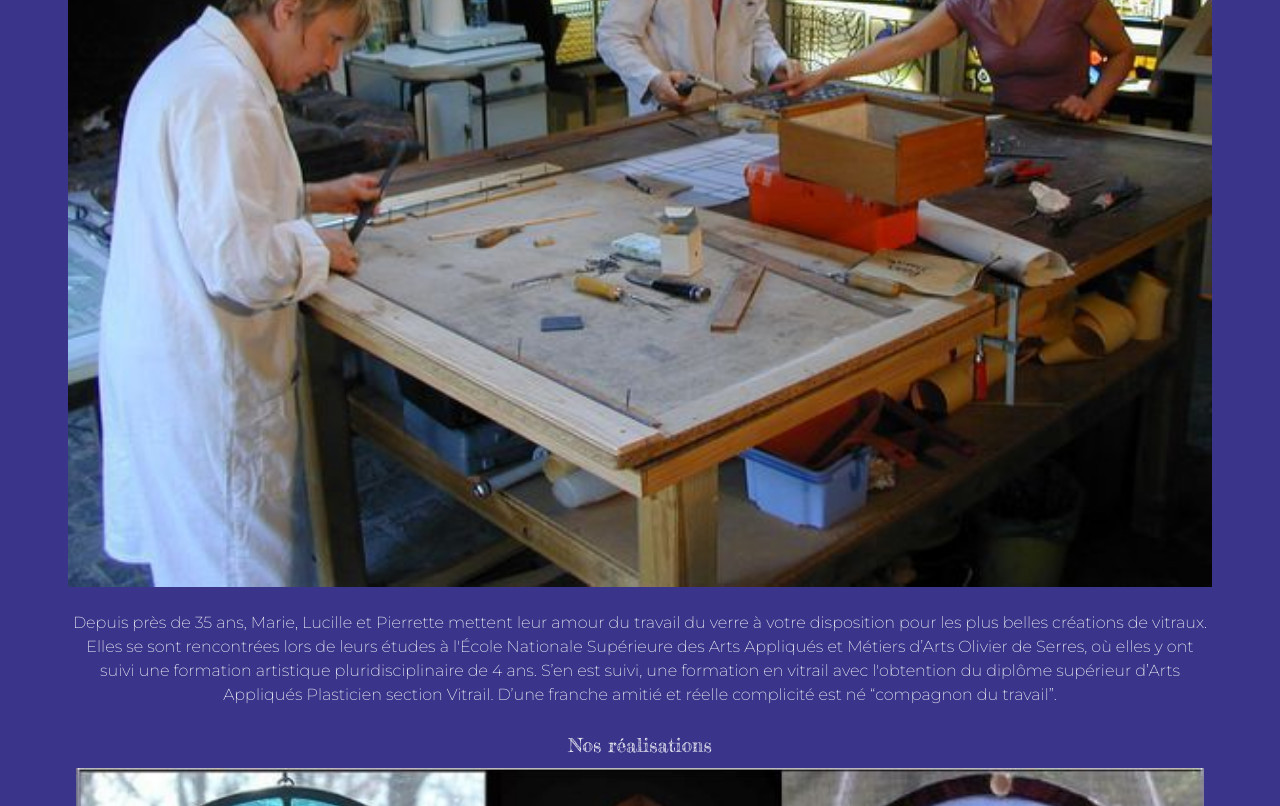
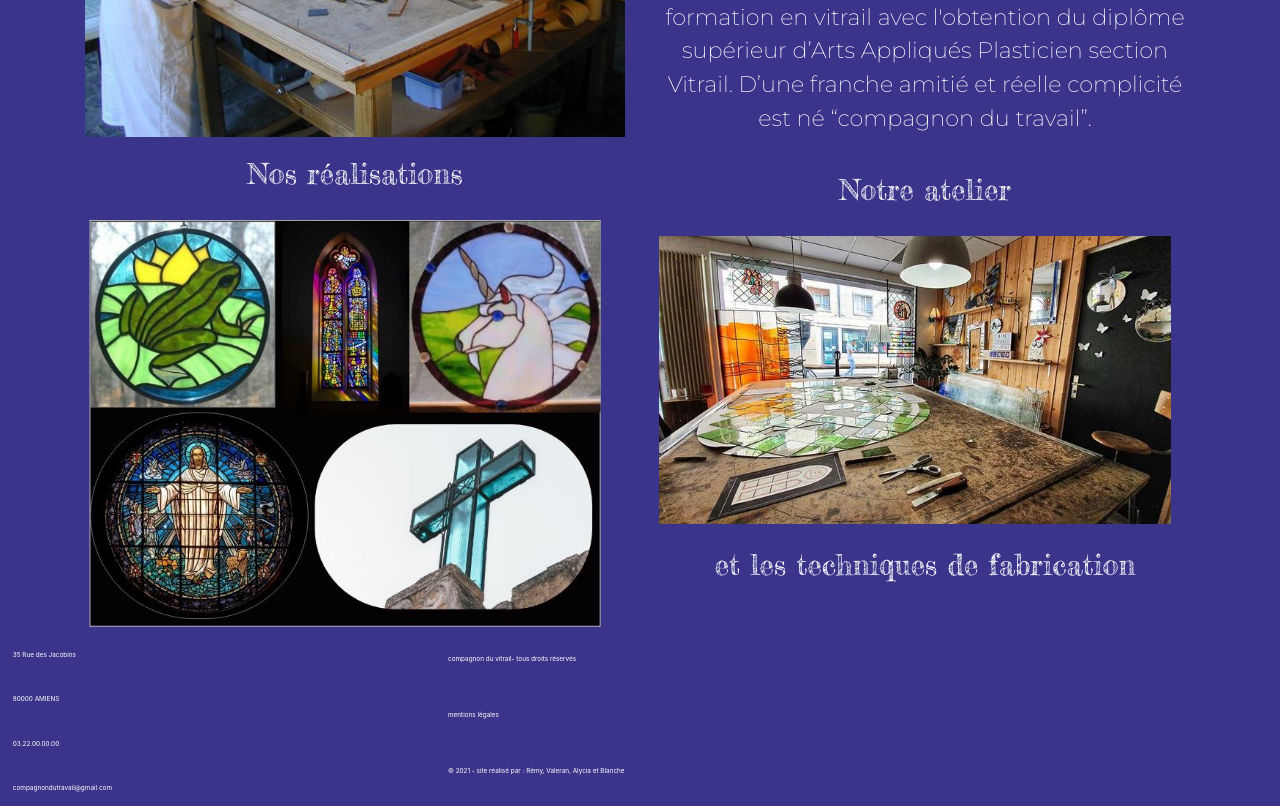
Before and after one commit to Valeran-despinay/LAMANU_Projet_2_Compagnon_du_vitrail, a plain HTML site: page index.html in a window 1280 px wide. Shown: the part 860-1666 px from the top of the page. Drawn offline with nearby package versions, Linux system fonts and the light colour scheme; a web font is replaced by a local one.

Commit message:
page d'accueil body terminé

```diff
--- a/assets/CSS/style.css
+++ b/assets/CSS/style.css
@@ -1,5 +1,6 @@
 @import url('https://fonts.googleapis.com/css2?family=Fredericka+the+Great&display=swap');
 @import url('https://fonts.googleapis.com/css2?family=Montserrat:wght@200&family=Roboto&display=swap');
+
 @font-face {
     font-family: "FrederickatheGreat-Regular";
     src: url("../fonts/FrederickatheGreat-Regular.ttf");
@@ -15,31 +16,70 @@
     text-decoration: none;
 }
 
-h2:hover {
+body {
+    background-color: #3a358a;
+}
+
+/* Page d'accueil, texte de présentation de l'entreprise */
+main{
+    width: 100vw;
+}
+
+#Accueil_presentation_entreprise {
+    font-family: 'Montserrat', sans-serif;
+}
+
+#Accueil_presentation_equipe {
+    font-family: 'Montserrat', sans-serif;
+}
+
+.Accueil_body_h2 {
+    text-decoration: none;
+    font-family: 'FrederickatheGreat-Regular', sans-serif;
+}
+
+section{
+    justify-content: center;
+}
+
+.Accueil_h2:hover {
     /* survol*/
     color: #08dd3d;
 }
 
-body {
-    background-color: #3a358a;
-}
-/* Page d'accueil, texte de présentation de l'entreprise */
-#Accueil_presentation_entreprise{
-    font-family: 'Montserrat', sans-serif;
-    font-size: 1.1rem;
+@media screen and (min-width: 575px) {
+    #Accueil_presentation_equipe{
+        font-size: 1.4rem;
+    }
+    #Accueil_body_equipe{
+        display: flex;
+        flex-wrap: wrap;
+        align-items: center;
+        justify-content: space-between;
+    }
+
+    .Accueil_body_h2 {
+        font-size: 1.8rem;
+    }
+    #Accueil_body_sections{
+        display: flex;
+        flex-wrap: wrap;
+        align-items: center;
+        justify-content: space-between;
+    }
+
+    section{
+        width: 40vw;
+        height: auto;
+    }
+
+    .Accueil_body_sections_img{
+        width: 40vw;
+        height: auto;
+    }
 }
 
-#Accueil_presentation_equipe{
-    font-family: 'Montserrat', sans-serif;
-    font-size: 1rem;
-    padding-inline-end: 1px;
-    padding-inline-start: 1px;
-}
-
-.Accueil_body_titres{
-    font-family: 'FrederickatheGreat-Regular', sans-serif;
-    font-size: 1.2rem;
-}
+/* Fin -----------body accueil projet_2------------------------- */
 
 .presentation {
     display: flex;
@@ -104,6 +144,7 @@ header {
     background-repeat: no-repeat;
     background-size: cover;
 }
+
 /* div #bandeau contient #logo & h1 */
 #bandeau {
     display: flex;
@@ -134,6 +175,7 @@ h1 {
     padding-left: 1rem;
     flex-wrap: wrap;
 }
+
 /* fin du bandeau */
 /* la nav #navigation contient les boutons .atelier, .realisations, .contact  */
 #navigation {
@@ -182,6 +224,7 @@ h1 {
     text-decoration: none;
     color: #000000;
 }
+
 /* fin de nav */
 /* début du footer */
 #footer {
@@ -237,7 +280,7 @@ h1 {
     color: #000000;
 }
 
-@media screen and (min-width: 480px) {
+/* @media screen and (min-width: 480px) {
     #bandeau {
         height: 156px;
     }
@@ -278,13 +321,13 @@ h1 {
     .mentions,
     .copyright {
         font-size: 20px;
-    }
+    } */
 
-    .presentation {
+    /* .presentation {
         padding: 100px;
         font-size: 3rem;
-    }
-
+    } */
+/*
     .imgpresentation {
         width: 100%;
         height: 60%;
@@ -319,6 +362,6 @@ h1 {
         height: 60%;
 
         padding: 30px;
-    }
+    } */
 
-}
+/* } */
--- a/index.html
+++ b/index.html
@@ -41,10 +41,10 @@
 
         </nav>
     </header>
-    <main>
-        <div class="container col-11 mt-3 text-center">
-            <div class="row border text-center">
-                <div id="Accueil_presentation_entreprise" class="col bg-white text-secondary">
+    <main class="container">
+        <div class="row row-cols-1 row-cols-sm-2">
+            <div class="mt-3 text-center col-12 col-sm-12">
+                <div id="Accueil_presentation_entreprise" class="bg-white text-secondary pt-3">
                     <p>Compagnon du vitrail, la somme en lumière:<br>
                         Fondé par 3 amies en 1986 dans la tradition des artisans créateurs verriers .
                         Situé à deux pas de la cathédrale d'Amiens, elle perpétue l’art millénaire du vitrail grâce à
@@ -57,31 +57,44 @@
                         art dans les sphères du design contemporain.</p>
                 </div>
             </div>
-            <div class="mt-4">
+            <div id="Accueil_body_equipe" class="col-12 col-sm-6 mt-4">
                 <img src="assets/images/equipe.jpg" class="img-fluid" alt="Photo de l'équipe">
             </div>
-            <div id="Accueil_presentation_equipe" class="col text-center text-white mt-4">
+            <div id="Accueil_presentation_equipe" class="col-12 col-sm-6 mt-4 text-center text-white">
                 Depuis près de 35 ans, Marie, Lucille et Pierrette mettent leur amour du travail du verre à votre
-                disposition pour les plus belles créations de vitraux. Elles se sont rencontrées lors de leurs études à
+                disposition pour les plus belles créations de vitraux. Elles se sont rencontrées lors de leurs
+                études à
                 l'École Nationale Supérieure des Arts Appliqués et Métiers d’Arts Olivier de Serres, où elles y ont
                 suivi une formation artistique pluridisciplinaire de 4 ans. S’en est suivi, une formation en vitrail
-                avec l'obtention du diplôme supérieur d’Arts Appliqués Plasticien section Vitrail. D’une franche amitié
+                avec l'obtention du diplôme supérieur d’Arts Appliqués Plasticien section Vitrail. D’une franche
+                amitié
                 et réelle complicité est né “compagnon du travail”.
             </div>
-            <div class="Accueil_body_titres text-center mt-4 text-white">
-                Nos réalisations
+            <div class="col-12 col-sm-6 Accueil_body_sections">
+                <div>
+                    <a href="realisations.html">
+                        <h2 class="text-center text-white Accueil_body_h2 h3">Nos réalisations</h2>
+                    </a>
+                </div>
+                <div class="m-1">
+                    <img src="assets/images/realisations.jpg" class="img Accueil_body_sections_img"
+                        alt="Photo des réalisations">
+                </div>
             </div>
-            <div class="m-2">
-                <img src="assets/images/realisations.jpg" class="img-fluid" alt="Photo de l'équipe">
-            </div>
-            <div class="Accueil_body_titres text-center mt-4 text-white">
-                Notre atelier
-            </div>
-            <div class="m-2">
-                <img src="assets/images/atelier.jpg" class="img-fluid" alt="Photo de l'équipe">
-            </div>
-            <div class="Accueil_body_titres text-center text-white">
-                Et les techniques de fabrication
+            <div class="col-12 col-sm-6 Accueil_body_sections mt-3">
+                <div>
+                    <a href="#">
+                        <h2 class="text-center text-white Accueil_body_h2 h3">Notre atelier</h2>
+                    </a>
+                </div>
+                <div class="m-1">
+                    <img src="assets/images/atelier.jpg" class="img Accueil_body_sections_img" alt="Photo de l'atelier">
+                </div>
+                <div>
+                    <a href="#">
+                        <h2 class="text-center text-white Accueil_body_h2 h3">et les techniques de fabrication</h2>
+                    </a>
+                </div>
             </div>
         </div>
 
```
Also changed, not shown: realisations.html (added, +65 -0 lines), assets/images/couronne.jpg (added), assets/images/fleur.jpg (added), assets/images/grenouille.jpg (added), assets/images/jesus eglise.jpg (added), assets/images/licorne.jpg (added), assets/images/sirene.jpg (added), 1 other file.
